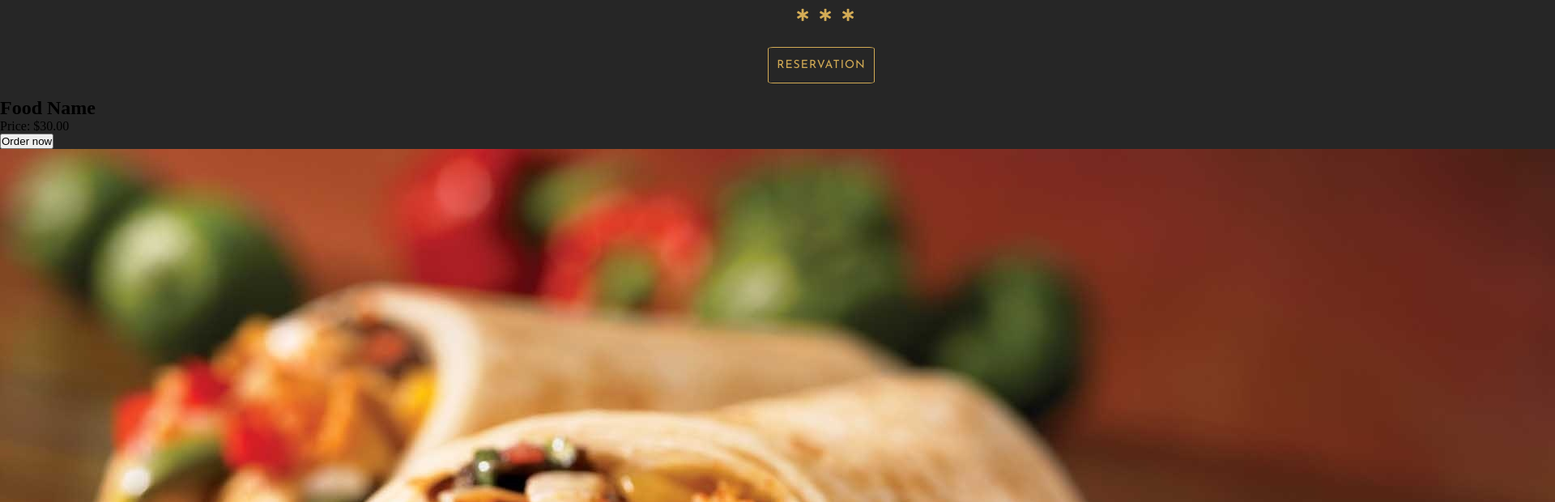
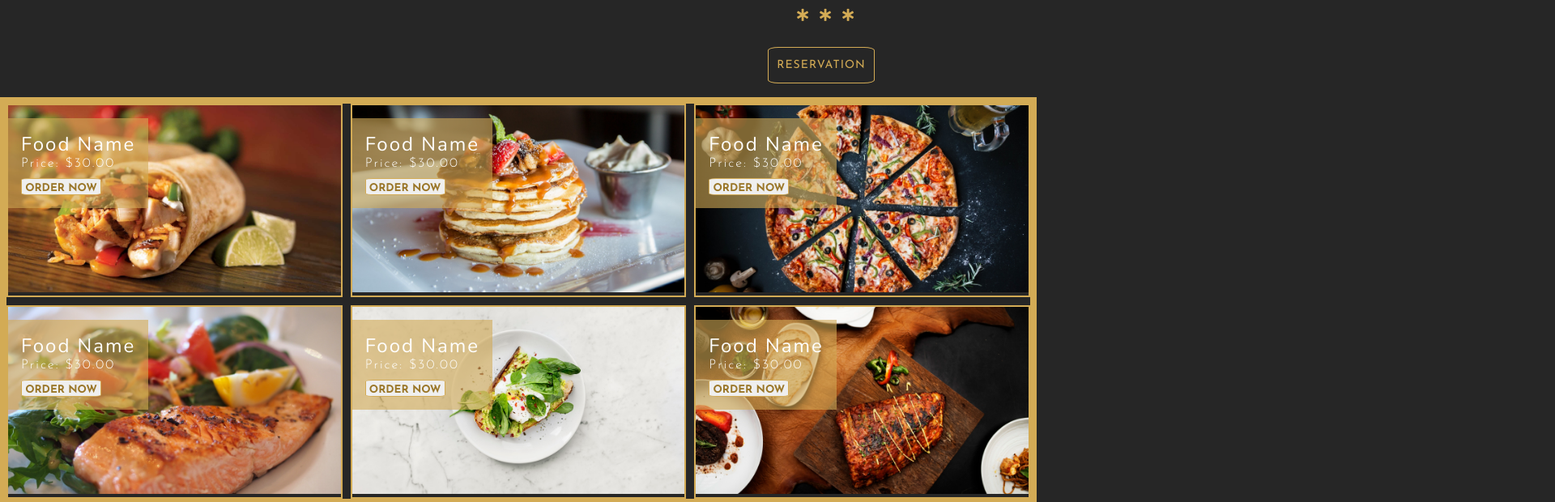
Before and after one commit to Suedo/Udemy-SCSS, a plain HTML site: page index.html in a window 1280 px wide. Shown: the part 1400-2020 px from the top of the page at 81% size, 1920 px wide, since content can reach past the window. Drawn offline with nearby package versions, Linux system fonts and the light colour scheme.

Commit message:
gallery done

```diff
--- a/index.html
+++ b/index.html
@@ -59,17 +59,56 @@
     </section>
     <!-- End of About Us -->
 
-
     <!-- Gallery -->
     <section class="gallery">
       <div class="cards-wrapper">
         <div class="card">
           <div class="card-overlay">
-            <h1 class="class-overlay-heading">Food Name</h1>
-            <p class="class-overlay-paragraph">Price: $30.00</p>
-            <button type="button" "class-overlay-btn">Order now</button>
+            <h1 class="card-overlay-heading">Food Name</h1>
+            <p class="card-overlay-paragraph">Price: $30.00</p>
+            <button type="button" class="card-overlay-btn">Order now</button>
           </div>
-          <img src="images/gallery-img-1.jpeg" class="card">
+          <img src="images/gallery-img-1.jpeg" class="card" />
+        </div>
+        <div class="card">
+          <div class="card-overlay">
+            <h1 class="card-overlay-heading">Food Name</h1>
+            <p class="card-overlay-paragraph">Price: $30.00</p>
+            <button type="button" class="card-overlay-btn">Order now</button>
+          </div>
+          <img src="images/gallery-img-2.jpeg" class="card" />
+        </div>
+        <div class="card">
+          <div class="card-overlay">
+            <h1 class="card-overlay-heading">Food Name</h1>
+            <p class="card-overlay-paragraph">Price: $30.00</p>
+            <button type="button" class="card-overlay-btn">Order now</button>
+          </div>
+          <img src="images/gallery-img-3.jpeg" class="card" />
+        </div>
+        <div class="card">
+          <div class="card-overlay">
+            <h1 class="card-overlay-heading">Food Name</h1>
+            <p class="card-overlay-paragraph">Price: $30.00</p>
+            <button type="button" class="card-overlay-btn">Order now</button>
+          </div>
+          <img src="images/gallery-img-4.jpeg" class="card" />
+        </div>
+        <div class="card">
+          <div class="card-overlay">
+            <h1 class="card-overlay-heading">Food Name</h1>
+            <p class="card-overlay-paragraph">Price: $30.00</p>
+            <button type="button" class="card-overlay-btn">Order now</button>
+          </div>
+          <img src="images/gallery-img-5.jpeg" class="card" />
+        </div>
+        <div class="card">
+          <div class="card-overlay">
+            <h1 class="card-overlay-heading">Food Name</h1>
+            <p class="card-overlay-paragraph">Price: $30.00</p>
+            <button type="button" class="card-overlay-btn">Order now</button>
+          </div>
+          <img src="images/gallery-img-6.jpeg" class="card" />
         </div>
       </div>
     </section>
--- a/scss/_base.scss
+++ b/scss/_base.scss
@@ -1,5 +1,6 @@
 $color-dark: #262626;
 $color-black: #000;
+$color-white: #fff;
 $color-primary: #d3ab55;
 $color-secondary: #bbb;
 
@@ -9,6 +10,17 @@ $font-nunito: "Nunito", sans-serif;
 
 body {
   background: $color-dark;
+}
+
+button {
+  border: 1px solid $color-primary;
+  transition: all 0.4s;
+
+  &:hover {
+    cursor: pointer;
+    background-color: $color-primary;
+    color: $color-dark;
+  }
 }
 
 @mixin flexLayout {
@@ -24,10 +36,16 @@ body {
   transform: translate(-50%, -50%);
 }
 
-@mixin textStyles {
+@mixin textStyles($transform: uppercase) {
   font-weight: 300;
   letter-spacing: 2px;
-  text-transform: uppercase;
+  text-transform: $transform;
+}
+
+@mixin gridCenter {
+  display: grid;
+  justify-content: center;
+  align-items: center;
 }
 
 * {
--- a/scss/_components.scss
+++ b/scss/_components.scss
@@ -54,14 +54,36 @@
   letter-spacing: 1px;
   color: $color-primary;
   background-color: transparent;
-  border: 1px solid $color-primary;
   outline: none;
-  cursor: pointer;
-  border-radius: 5%;
-  transition: all 0.4s;
+  border-radius: 10%;
+}
 
-  &:hover {
-    background-color: $color-primary;
-    color: $color-dark;
+img.card {
+  max-width: 100%; // image takes width of the enclosing div
+  height: auto;
+}
+
+.card-overlay {
+  background-color: rgba($color-primary, 0.6);
+  color: $color-white;
+  &-heading {
+    font-family: $font-nunito;
+    @include textStyles(capitalize);
+  }
+
+  &-paragraph {
+    font-family: $font-JosefinSans;
+    margin-bottom: 10px;
+    @include textStyles(capitalize);
+  }
+
+  &-btn {
+    font-family: $font-JosefinSans;
+    font-weight: bold;
+    text-transform: uppercase;
+    width: calc(70%);
+    padding: 0.3rem 0.1rem 0.1rem 0.1rem;
+    border-radius: 10%;
+    color: darken($color-primary, 20%);
   }
 }
--- a/scss/_layout.scss
+++ b/scss/_layout.scss
@@ -57,3 +57,23 @@
     }
   }
 }
+
+.gallery {
+  .cards-wrapper {
+    display: grid;
+    grid: repeat(2, 1fr) / repeat(3, 1fr);
+    grid-gap: 10px;
+    border: 8px solid $color-primary;
+
+    div.card {
+      border: 2px solid $color-primary;
+      position: relative;
+
+      &-overlay {
+        position: absolute;
+        margin: 1rem 0;
+        padding: 1rem;
+      }
+    }
+  }
+}
```
Also changed, not shown: css/main.css, 1 other file.
